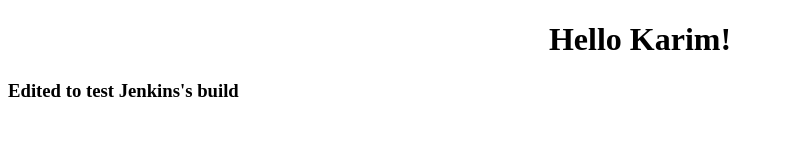
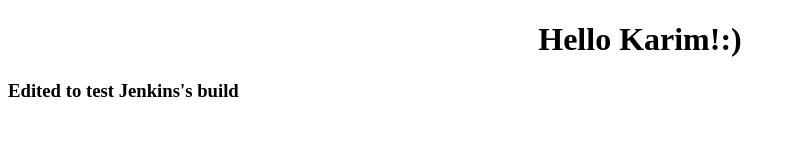
Before and after one commit to Oueslati99/DevSecOps, a plain HTML site: page Index.html in a window 1280 px wide. Shown: the whole page, without its empty margins (0-796 px from the left). Drawn offline with Linux system fonts and the light colour scheme.

Commit message:
Adding modified file

```diff
--- a/Index.html
+++ b/Index.html
@@ -6,7 +6,7 @@
     </head>
 
     <body>
-    <h1> <center> Hello Karim! </center> </h1>
+    <h1> <center> Hello Karim!:) </center> </h1>
     <h3> Edited to test Jenkins's build <h3>
 </body>
 </html>
```
